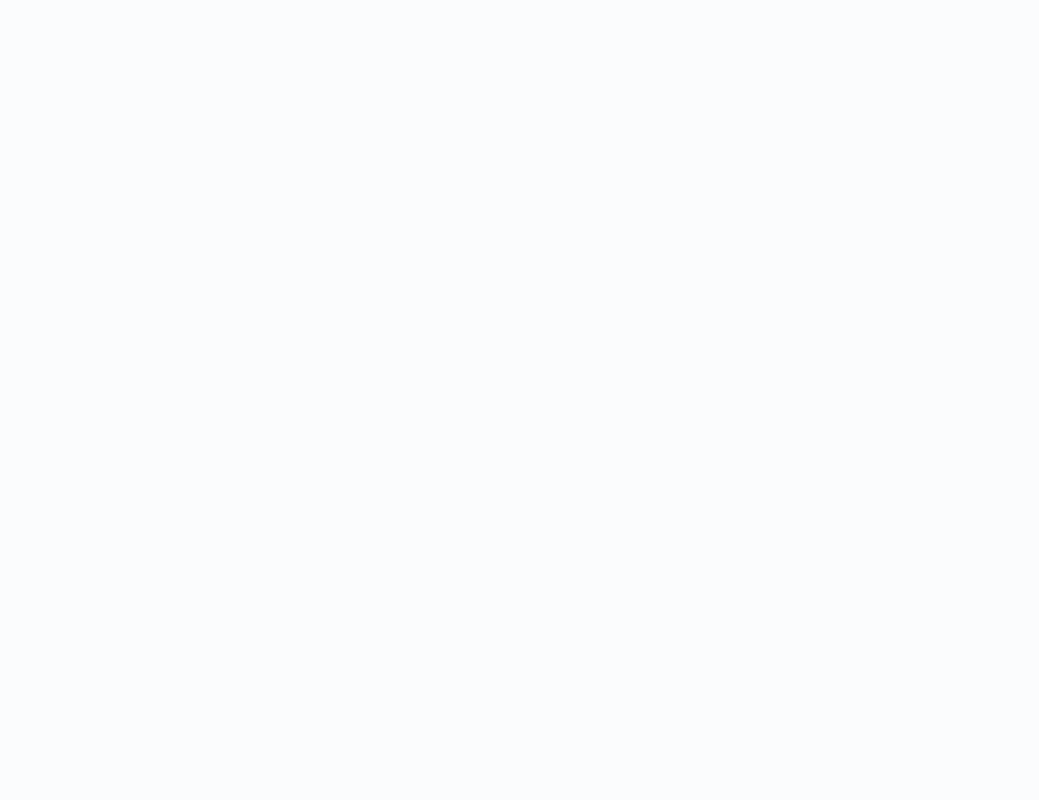
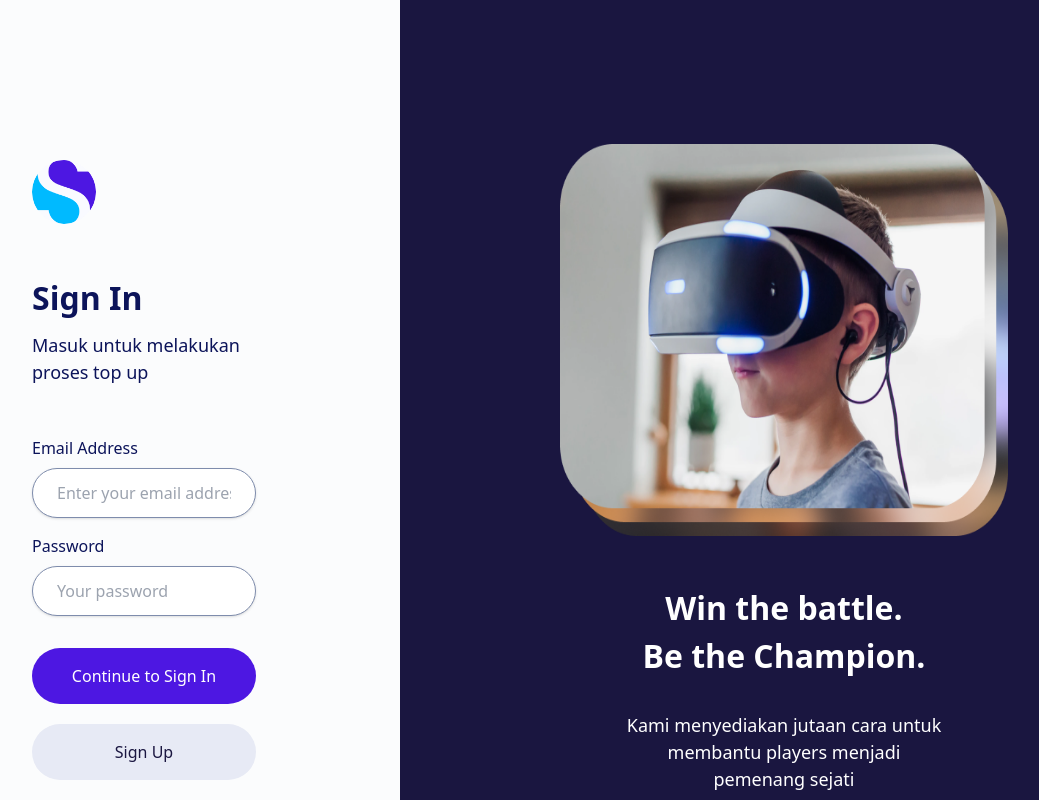
Before and after one commit to yayakyogi/storegg, a React (Create React App) app: page /login in a window 1280 px wide. Before the commit this address had no page. Shown: the whole page, without its empty margins (112-1151 px from the left). Built offline with nearby package versions, Linux system fonts and the light colour scheme.

Commit message:
fix register page

```diff
--- a/src/app/index.tsx
+++ b/src/app/index.tsx
@@ -6,6 +6,8 @@ import {
   Transactions,
   Details,
   Settings,
+  Login,
+  Register,
 } from "../pages";
 
 function App() {
@@ -18,6 +20,8 @@ function App() {
           <Route path="/transactions" element={<Transactions />} />
           <Route path="/details/:id" element={<Details />} />
           <Route path="/settings" element={<Settings />} />
+          <Route path="/login" element={<Login />} />
+          <Route path="/register" element={<Register />} />
         </Routes>
       </Router>
     </>
--- /dev/null
+++ b/src/assets/img/index.tsx
@@ -0,0 +1,3 @@
+import ImageLogin from "./Header-9.png";
+
+export { ImageLogin };
--- a/src/components/atom/inputText/index.tsx
+++ b/src/components/atom/inputText/index.tsx
@@ -1,3 +1,4 @@
+import { ChangeEvent, useState } from "react";
 import { TextinputProps } from "./interface";
 
 const InputText = ({
@@ -11,15 +12,36 @@ const InputText = ({
   className,
 }: TextinputProps) => {
   const classNames = [
-    "px-6 py-2.5 lg:py-3 bg-white shadow rounded-full w-full placeholder:text-sm lg:placeholder:text-base border focus:outline-none mb-3",
+    "px-6 py-2.5 lg:py-3 bg-white shadow rounded-full w-full placeholder:text-sm lg:placeholder:text-base border border-grey focus:outline-none",
     className,
   ];
+
+  const [emailError, setEmailError] = useState<string | undefined>("");
+
+  let pattern: RegExp | any = "";
+  if (type === "email") pattern = /^[^\s@]+@[^\s@]+\.[^\s@]+$/;
+  if (name === "phone") pattern = /^[0-9\b]+$/;
+
+  const onChangeText = (e: ChangeEvent<HTMLInputElement>) => {
+    const target = {
+      name: name,
+      value: e.target.value,
+    };
+    classNames.push("border-gray");
+    if (type === "email") {
+      if (!pattern.test(e.target.value)) setEmailError("Email tidak valid");
+      else setEmailError("");
+    }
+    target.name === "phone"
+      ? pattern.test(e.target.value) && onChange(e)
+      : onChange(e);
+  };
 
   return (
     <>
       <label
         id={name}
-        className="text-base lg:text-base font-medium text-black my-2 block"
+        className="text-base lg:text-base font-medium text-black mb-2 mt-4 block"
       >
         {label}
       </label>
@@ -31,9 +53,12 @@ const InputText = ({
         style={style}
         value={value}
         placeholder={placeholder}
-        onChange={onChange}
+        onChange={onChangeText}
         autoComplete="off"
       />
+      {emailError !== "" && type === "email" && value.length > 1 && (
+        <span className="text-red font-medium text-sm block">{emailError}</span>
+      )}
     </>
   );
 };
--- a/src/components/organism/sidebar/index.tsx
+++ b/src/components/organism/sidebar/index.tsx
@@ -11,7 +11,7 @@ const Sidebar = () => {
     ["Card", "/card"],
     ["Rewards", "/rewards"],
     ["Settings", "/settings"],
-    ["Log Out", "/logout"],
+    ["Log Out", "/login"],
   ];
   return (
     <>
--- /dev/null
+++ b/src/pages/front/index.tsx
@@ -0,0 +1,4 @@
+import Login from "./login";
+import Register from "./register";
+
+export { Login, Register };
--- /dev/null
+++ b/src/pages/front/login/index.tsx
@@ -0,0 +1,107 @@
+import { ChangeEvent, useState } from "react";
+import { Logo } from "../../../assets/icon";
+import { ImageLogin } from "../../../assets/img";
+import { Button, Image, InputText, Text } from "../../../components";
+
+const Login = () => {
+  const [data, setData] = useState({
+    email: "",
+    password: "",
+  });
+  const saveData = (e: ChangeEvent<HTMLFormElement>) => {
+    e.preventDefault();
+
+    if (data.password.length >= 8) {
+      setData({ email: "", password: "" });
+    }
+  };
+
+  const formOnChange = (e: ChangeEvent<HTMLInputElement>) => {
+    setData({
+      ...data,
+      [e.target.name]: e.target.value,
+    });
+  };
+  return (
+    <>
+      <div className="flex h-screen">
+        <div className="w-full lg:w-2/5 py-8 lg:pt-40 px-4 lg:px-36">
+          <Image
+            type="imageIcon"
+            url={Logo}
+            alt="logo"
+            style={{ marginBottom: 50 }}
+          />
+          <Text
+            type="fs-32"
+            weight="bold"
+            text="Sign In"
+            color="black"
+            style={{ marginBottom: 10 }}
+          />
+          <Text
+            type="fs-18"
+            weight="regular"
+            text="Masuk untuk melakukan proses top up"
+            color="black"
+            style={{ marginBottom: 50 }}
+          />
+          <form onSubmit={saveData}>
+            <InputText
+              type="text"
+              name="email"
+              label="Email Address"
+              value={data.email}
+              placeholder="Enter your email address"
+              onChange={formOnChange}
+            />
+            <InputText
+              type="password"
+              label="Password"
+              name="password"
+              value={data.password}
+              placeholder="Your password"
+              onChange={formOnChange}
+            />
+            <Button
+              type="submit"
+              isBlock
+              onClickAction={saveData}
+              className="px-5 py-3 lg:py-4 bg-purple text-white mt-5 lg:mt-8"
+            >
+              Continue to Sign In
+            </Button>
+          </form>
+          <Button
+            type="link"
+            href="/register"
+            onClickAction={saveData}
+            className="px-5 py-3 lg:py-4 bg-gray2 text-dark mt-3 font-medium lg:mt-5 text-center block w-full rounded-full"
+          >
+            Sign Up
+          </Button>
+        </div>
+        <div className="hidden lg:flex w-3/5 bg-dark py-36 px-40 justify-center">
+          <div className="flex-col items-center justify-center max-w-lg">
+            <Image
+              url={ImageLogin}
+              alt="image-login"
+              style={{ width: 502, height: 392, margin: "auto" }}
+            />
+            <h1 className="font-bold text-3xl text-white mt-12 text-center">
+              Win the battle. <br />
+              Be the Champion.
+            </h1>
+            <p className="font-regular text-lg text-white mt-8 text-center">
+              Kami menyediakan jutaan cara untuk <br /> membantu players menjadi{" "}
+              <br />
+              pemenang sejati
+            </p>
+          </div>
+        </div>
+      </div>
+    </>
+  );
+};
+
+export default Login;
--- /dev/null
+++ b/src/pages/front/register/index.tsx
@@ -0,0 +1,96 @@
+import { ChangeEvent, useState } from "react";
+import { Logo } from "../../../assets/icon";
+import { Button, Image, InputText, Text } from "../../../components";
+
+const Register = () => {
+  const [data, setData] = useState({
+    fullName: "",
+    email: "",
+    password: "",
+  });
+  const saveData = (e: ChangeEvent<HTMLFormElement>) => {
+    e.preventDefault();
+
+    if (data.password.length >= 8 && data.fullName.length >= 4) {
+      setData({ fullName: "", email: "", password: "" });
+    }
+  };
+
+  const formOnChange = (e: ChangeEvent<HTMLInputElement>) => {
+    setData({
+      ...data,
+      [e.target.name]: e.target.value,
+    });
+  };
+  return (
+    <>
+      <div className="w-full lg:mx-auto lg:w-2/5 py-8 lg:pt-40 px-4 lg:px-36">
+        <Image
+          type="imageIcon"
+          url={Logo}
+          alt="logo"
+          style={{ marginBottom: 50 }}
+        />
+        <Text
+          type="fs-32"
+          weight="bold"
+          text="Sign Up"
+          color="black"
+          style={{ marginBottom: 10 }}
+        />
+        <Text
+          type="fs-18"
+          weight="regular"
+          text="Daftar dan bergabung dengan kami"
+          color="black"
+          style={{ marginBottom: 50 }}
+        />
+        <form onSubmit={saveData}>
+          <InputText
+            type="text"
+            name="fullName"
+            label="Full Name"
+            value={data.fullName}
+            placeholder="Write your name"
+            onChange={formOnChange}
+          />
+          <InputText
+            type="email"
+            name="email"
+            label="Email Address"
+            value={data.email}
+            placeholder="Enter your email address"
+            onChange={formOnChange}
+          />
+
+          <InputText
+            type="password"
+            label="Password"
+            name="password"
+            value={data.password}
+            placeholder="Your password"
+            onChange={formOnChange}
+          />
+          <Button
+            type="link"
+            href="/register"
+            onClickAction={saveData}
+            className="px-5 py-3 lg:py-4 bg-purple text-white mt-8 font-medium lg:mt-5 text-center block w-full rounded-full"
+          >
+            Continue
+          </Button>
+        </form>
+        <Button
+          type="link"
+          href="/login"
+          onClickAction={saveData}
+          className="px-5 py-3 lg:py-4 bg-gray2 text-dark font-medium mt-3 lg:mt-5 text-center block w-full rounded-full"
+        >
+          Sign In
+        </Button>
+      </div>
+    </>
+  );
+};
+
+export default Register;
--- a/src/pages/index.tsx
+++ b/src/pages/index.tsx
@@ -2,3 +2,4 @@ import ElementPage from "./element";
 
 export { ElementPage };
 export * from "./member";
+export * from "./front";
--- a/src/pages/member/settings/index.tsx
+++ b/src/pages/member/settings/index.tsx
@@ -10,7 +10,6 @@ import { IcTrash, IcUpload } from "../../../assets/icon";
 import Avatar from "../../../assets/img/avatar-1.png";
 
 const Settings = () => {
-  const [emailError, setEmailError] = useState<string | undefined>("");
   const [showButtonTrash, setShowButtonTrash] = useState<Boolean>(false);
   const [data, setData] = useState({
     name: "",
@@ -19,39 +18,16 @@ const Settings = () => {
   });
   const saveData = (e: ChangeEvent<HTMLFormElement>) => {
     e.preventDefault();
-    if (data.name.length > 5 && data.phone.length > 9 && emailError === "") {
+    if (data.name.length > 5 && data.phone.length > 9) {
       setData({ name: "", email: "", phone: "" });
     }
   };
 
   const formOnChange = (e: ChangeEvent<HTMLInputElement>) => {
-    const target = {
-      name: e.target.name,
-      value: e.target.value,
-    };
-
-    let pattern: RegExp | any = "";
-
-    // set RegExp pattern
-    target.name === "email" && (pattern = /^[^\s@]+@[^\s@]+\.[^\s@]+$/);
-    target.name === "phone" && (pattern = /^[0-9\b]+$/);
-
-    // ceek RegExp email
-    target.name === "email" && !pattern.test(e.target.value)
-      ? setEmailError("Email tidak valid")
-      : setEmailError("");
-
-    // cek RegExp phone
-    target.name === "phone"
-      ? pattern.test(e.target.value) &&
-        setData({
-          ...data,
-          [e.target.name]: e.target.value,
-        })
-      : setData({
-          ...data,
-          [e.target.name]: e.target.value,
-        });
+    setData({
+      ...data,
+      [e.target.name]: e.target.value,
+    });
   };
   return (
     <>
@@ -95,30 +71,15 @@ const Settings = () => {
               value={data.name}
               placeholder="Please type your name"
               onChange={formOnChange}
-              className={`${
-                data.name.length > 4 ? " border-green" : " border-grey"
-              }`}
             />
             <InputText
-              type="text"
+              type="email"
               name="email"
               label="Email Address"
               value={data.email}
               placeholder="Please type here.."
               onChange={formOnChange}
-              className={`${
-                emailError !== "" && data.email.length > 1
-                  ? "border-red"
-                  : data.email.length > 2
-                  ? "border-green"
-                  : "border border-grey"
-              }`}
             />
-            {emailError !== "" && data.email.length > 1 && (
-              <span className="text-red font-medium text-sm block mb-4">
-                {emailError}
-              </span>
-            )}
             <InputText
               type="text"
               label="Phone Number"
@@ -127,18 +88,12 @@ const Settings = () => {
               value={data.phone}
               placeholder="Please type your phone number"
               onChange={formOnChange}
-              className={`${
-                data.phone.length >= 9
-                  ? "border-green"
-                  : data.phone.length > 1 && data.phone.length < 9
-                  ? "border-red"
-                  : "border border-grey"
-              }`}
             />
             <Button
               type="submit"
               isBlock
               className="px-5 py-3 lg:py-4 bg-purple text-white mt-5 lg:mt-8"
+              onClickAction={saveData}
             >
               Save my profile
             </Button>
--- a/tailwind.config.js
+++ b/tailwind.config.js
@@ -4,6 +4,7 @@ module.exports = {
     colors: {
       purple: "#4D17E2",
       black: "#0C145A",
+      dark:"#1A1640",
       white: "#FFFFFF",
       grey: "#7E8CAC",
       gray: "#F9FAFF",
```
